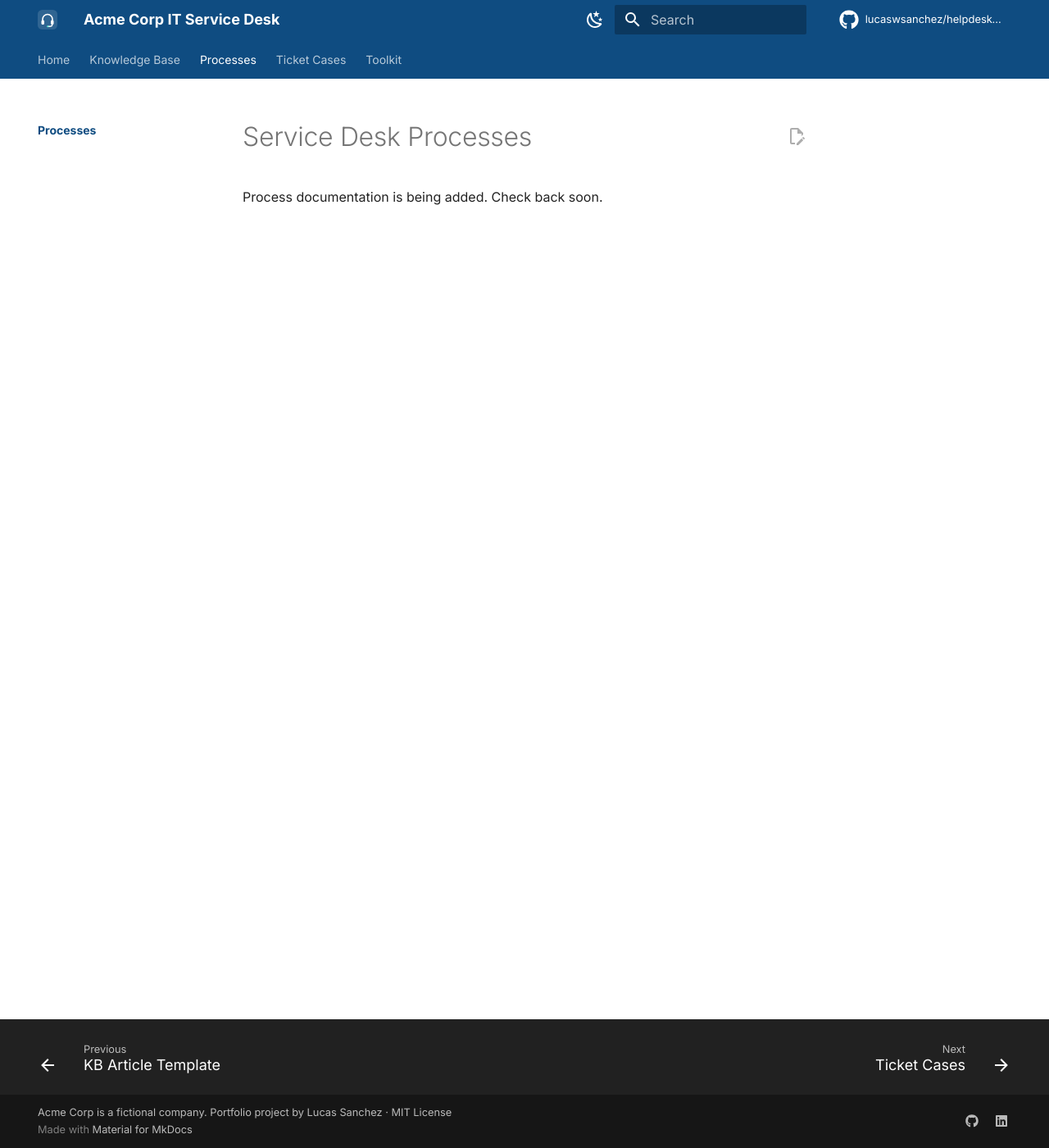
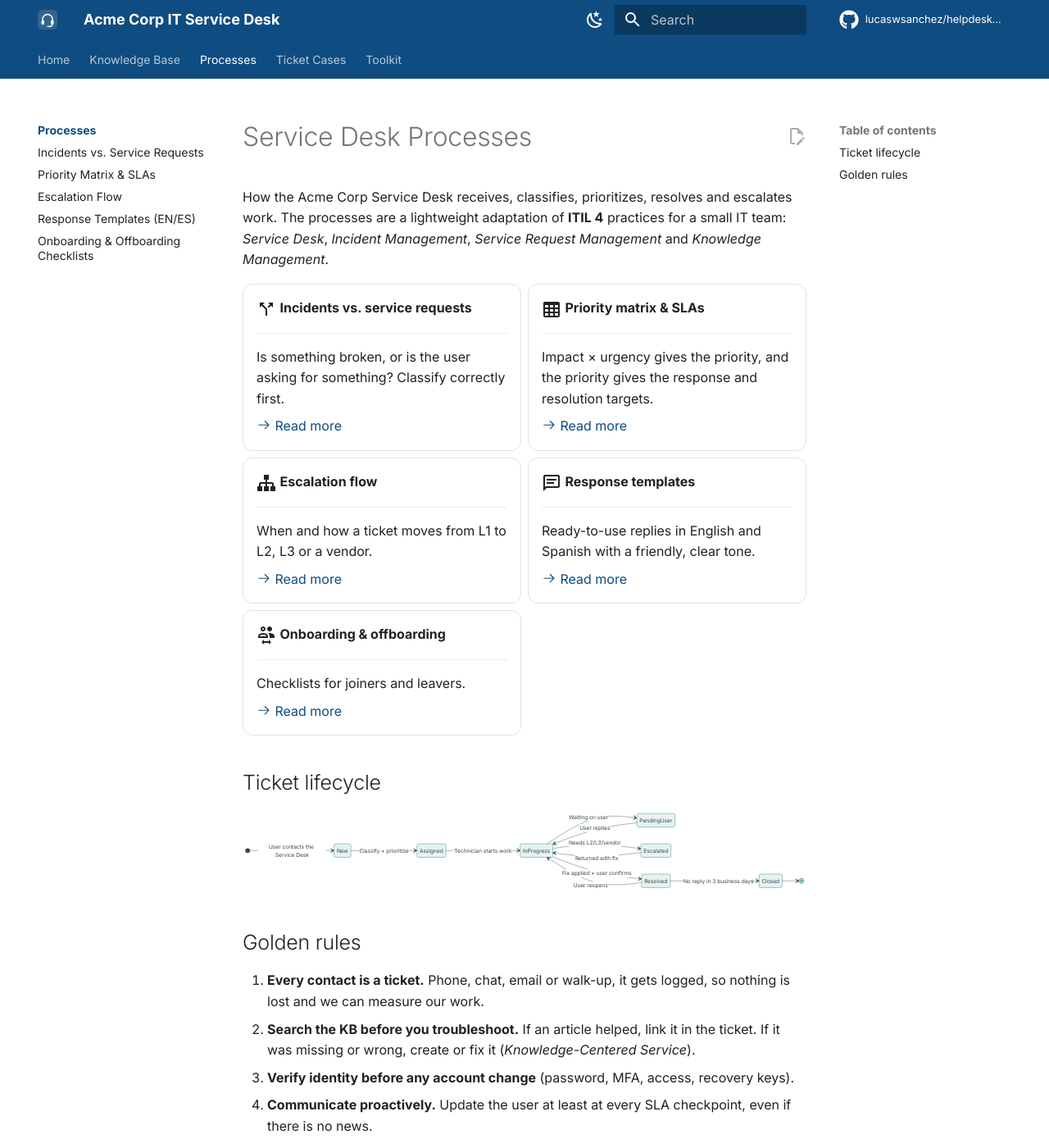
Before and after one commit to lucaswsanchez/helpdesk-kb, an MkDocs documentation site: the page built from docs/processes/index.md, in a window 1280 px wide and 1400 px high. Shown: the whole window at 82% size. Built offline with MkDocs 1.6.1 and Material for MkDocs 9.7.7, drawn with Linux system fonts in a browser that asks for light colours; comment, search, counter and statistics services are not loaded; some of the changed text lies outside the part shown.

Commit message:
docs: ITIL process pages (priority matrix, SLAs, escalation, templates) (#16)

````diff
--- a/docs/processes/index.md
+++ b/docs/processes/index.md
@@ -4,4 +4,74 @@ title: Processes
 
 # Service Desk Processes
 
-Process documentation is being added. Check back soon.
+How the Acme Corp Service Desk receives, classifies, prioritizes, resolves and escalates work. The processes are a lightweight adaptation of **ITIL 4** practices for a small IT team: *Service Desk*, *Incident Management*, *Service Request Management* and *Knowledge Management*.
+
+<div class="grid cards" markdown>
+
+-   :material-call-split:{ .lg .middle } **Incidents vs. service requests**
+
+    ---
+
+    Is something broken, or is the user asking for something? Classify correctly first.
+
+    [:octicons-arrow-right-24: Read more](incident-vs-request.md)
+
+-   :material-table-large:{ .lg .middle } **Priority matrix & SLAs**
+
+    ---
+
+    Impact × urgency gives the priority, and the priority gives the response and resolution targets.
+
+    [:octicons-arrow-right-24: Read more](priority-matrix.md)
+
+-   :material-sitemap:{ .lg .middle } **Escalation flow**
+
+    ---
+
+    When and how a ticket moves from L1 to L2, L3 or a vendor.
+
+    [:octicons-arrow-right-24: Read more](escalation.md)
+
+-   :material-message-text-outline:{ .lg .middle } **Response templates**
+
+    ---
+
+    Ready-to-use replies in English and Spanish with a friendly, clear tone.
+
+    [:octicons-arrow-right-24: Read more](response-templates.md)
+
+-   :material-account-switch-outline:{ .lg .middle } **Onboarding & offboarding**
+
+    ---
+
+    Checklists for joiners and leavers.
+
+    [:octicons-arrow-right-24: Read more](onboarding-offboarding.md)
+
+</div>
+
+## Ticket lifecycle
+
+```mermaid
+stateDiagram-v2
+    direction LR
+    [*] --> New: User contacts the Service Desk
+    New --> Assigned: Classify + prioritize
+    Assigned --> InProgress: Technician starts work
+    InProgress --> PendingUser: Waiting on user
+    PendingUser --> InProgress: User replies
+    InProgress --> Escalated: Needs L2/L3/vendor
+    Escalated --> InProgress: Returned with fix
+    InProgress --> Resolved: Fix applied + user confirms
+    Resolved --> Closed: No reply in 3 business days
+    Resolved --> InProgress: User reopens
+    Closed --> [*]
+```
+
+## Golden rules
+
+1. **Every contact is a ticket.** Phone, chat, email or walk-up, it gets logged, so nothing is lost and we can measure our work.
+2. **Search the KB before you troubleshoot.** If an article helped, link it in the ticket. If it was missing or wrong, create or fix it (*Knowledge-Centered Service*).
+3. **Verify identity before any account change** (password, MFA, access, recovery keys).
+4. **Communicate proactively.** Update the user at least at every SLA checkpoint, even if there is no news.
+5. **Write tickets for the next person.** Clear symptoms, steps tried, results and next action.
--- a/mkdocs.yml
+++ b/mkdocs.yml
@@ -125,6 +125,11 @@ nav:
       - kb/article-template.md
   - Processes:
       - processes/index.md
+      - processes/incident-vs-request.md
+      - processes/priority-matrix.md
+      - processes/escalation.md
+      - processes/response-templates.md
+      - processes/onboarding-offboarding.md
   - Ticket Cases:
       - tickets/index.md
   - Toolkit:
````
Also changed, not shown: docs/index.md (+1 -1 lines), docs/kb/kb-020-employee-onboarding.md (+1 -1 lines), docs/processes/escalation.md (added, +79 -0 lines), docs/processes/incident-vs-request.md (added, +44 -0 lines), docs/processes/onboarding-offboarding.md (added, +61 -0 lines), docs/processes/priority-matrix.md (added, +64 -0 lines), docs/processes/response-templates.md (added, +234 -0 lines).
